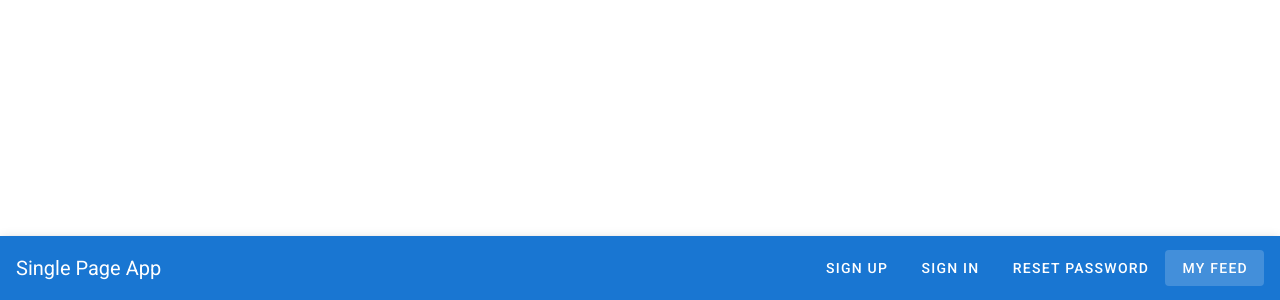
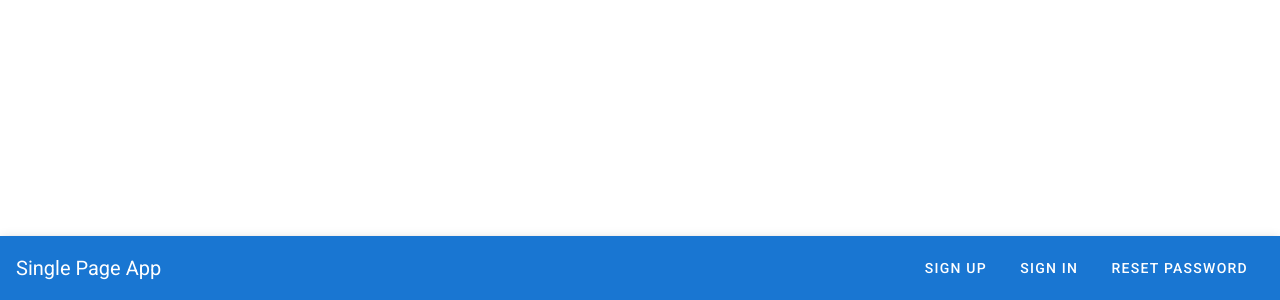
Before and after one commit to BryceNesius/fullStackRoomOrgApp, a Vue app: page /feed in a window 1280 px wide. Shown: the part 500-800 px from the top of the page. Built offline with nearby package versions, Linux system fonts and the light colour scheme.

Commit message:
reset password now only shows up under the user dropdown list, also My Feed is only visible if a user is logged in.

```diff
--- a/src/components/NavBar.vue
+++ b/src/components/NavBar.vue
@@ -17,7 +17,9 @@
     <v-btn text v-bind:to="{ name: 'reset-password' }">
       Reset Password
     </v-btn>
-    <v-btn text v-bind:to="{ name: 'feed' }">My Feed</v-btn>
+    <v-btn v-if="isLoggedIn" text v-bind:to="{ name: 'feed' }">
+      My Feed
+    </v-btn>
 
     <v-menu v-if="isLoggedIn" offset-y>
       <template v-slot:activator="{ on }">
@@ -31,6 +33,12 @@
       <v-list>
         <v-list-item v-bind:to="{ name: 'accounts' }">
           <v-list-item-title>Accounts</v-list-item-title>
+        </v-list-item>
+
+        <v-divider></v-divider>
+
+        <v-list-item v-bind:to="{ name: 'reset-password' }">
+          <v-list-item-title>Reset Password</v-list-item-title>
         </v-list-item>
 
         <v-divider></v-divider>
```
